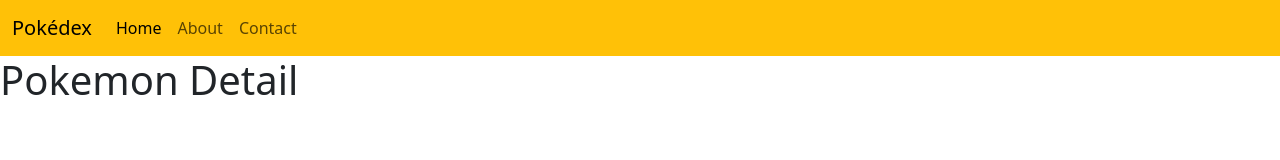
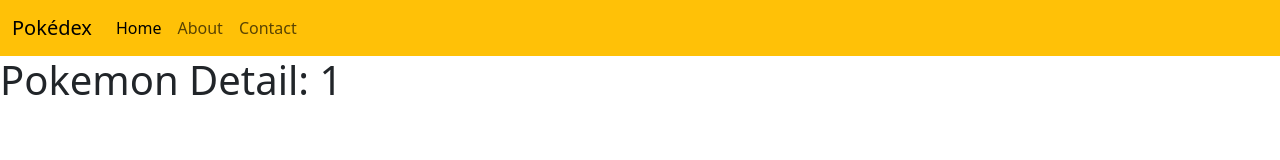
Before and after one commit to warderer/intro-react-g39a, a React (Vite) app in the folder 05-poke-bootstrap/: page /pokemon/1 in a window 1280 px wide. Shown: the top 160 px of the page. Built offline with nearby package versions, Linux system fonts and the light colour scheme.

Commit message:
✨ PokemonDetail basic useParams

```diff
--- a/05-poke-bootstrap/src/pages/PokemonDetail.jsx
+++ b/05-poke-bootstrap/src/pages/PokemonDetail.jsx
@@ -1,6 +1,9 @@
+import { useParams } from 'react-router-dom'
+
 const PokemonDetail = () => {
+  const { id } = useParams()
   return (
-    <h1>Pokemon Detail</h1>
+    <h1>Pokemon Detail: {id} </h1>
   )
 }
 export default PokemonDetail
```
